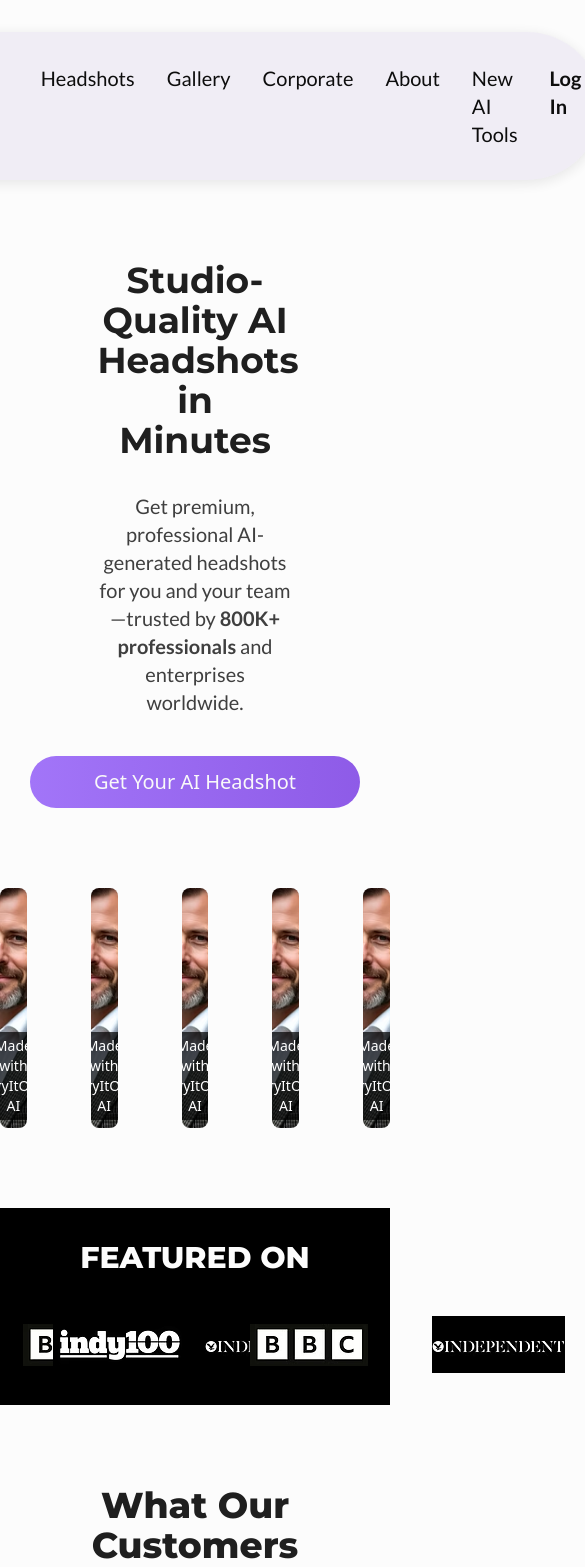
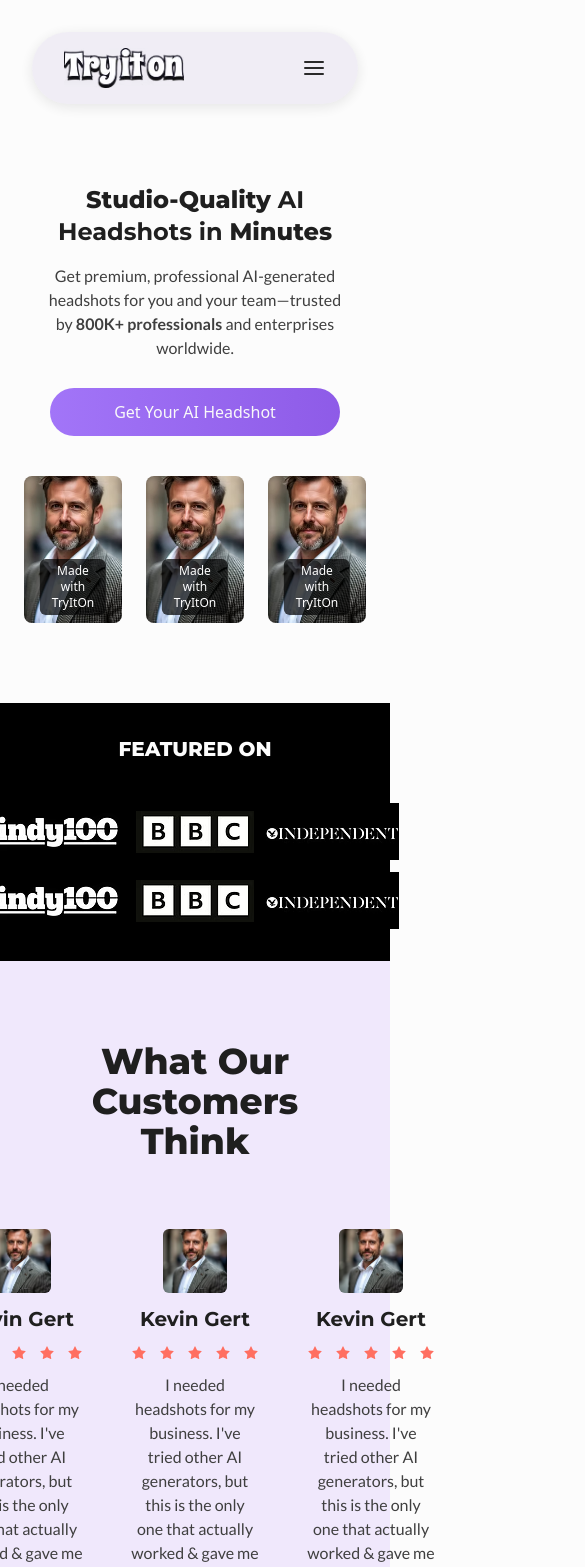
Before and after one commit to aether-flux/tryiton-redesign, a Next.js app: page / in a window 390 px wide. Shown: the top 1567 px of the page, 585 px wide, since content can reach past the window. Built offline with nearby package versions, Linux system fonts and the light colour scheme.

Commit message:
made hero section and navbar responsive

```diff
--- a/app/_components/Footer.jsx
+++ b/app/_components/Footer.jsx
@@ -2,7 +2,7 @@
 
 export const Footer = () => {
   return (
-    <footer className="px-32 py-12 border-t border-t-[#9982bf88] flex justify-between">
+    <footer className="bg-[#fff] px-32 py-12 border-t border-t-[#9982bf88] flex justify-between">
       <div>
         <img src="/tryitonlogo.png" alt="logo image" className="w-[150px]" />
         <div className="flex items-center gap-4 mt-4">
--- a/app/_components/Navbar.jsx
+++ b/app/_components/Navbar.jsx
@@ -1,22 +1,49 @@
-import Image from "next/image"
-import Link from "next/link"
+"use client";
+
+import { AlignJustify, X } from "lucide-react";
+import Image from "next/image";
+import Link from "next/link";
+import { useState } from "react";
 
 export const Navbar = () => {
+  const [menuOpen, setMenuOpen] = useState(false);
+
   return (
-    <>
-      <nav className="flex justify-center w-screen my-8 sticky top-[2%] left-[50%] z-[999]">
-        <div className="opacity-95 flex items-center justify-center gap-28 bg-[#f0edf5] rounded-full px-20 py-8 shadow-[0px_3px_15px_rgba(0,0,0,0.1)]">
-          <Image src="/tryitonlogo.png" width={120} height={70} alt="logo image" />
-          <div className="flex gap-8 font-sans">
-            <Link className="duration-200 hover:text-[#672ad1] text-xl" href="#">Headshots</Link>
-            <Link className="duration-200 hover:text-[#672ad1] text-xl" href="#">Gallery</Link>
-            <Link className="duration-200 hover:text-[#672ad1] text-xl" href="#">Corporate</Link>
-            <Link className="duration-200 hover:text-[#672ad1] text-xl" href="#">About</Link>
-            <Link className="duration-200 hover:text-[#672ad1] text-xl" href="#">New AI Tools</Link>
-            <Link className="duration-200 hover:text-[#672ad1] text-xl font-bold" href="#">Log In</Link>
+    <nav className="flex justify-center w-screen my-8 px-8 sticky top-[2%] left-[50%] z-[999]">
+      <div
+        className={`opacity-95 flex flex-col md:flex-row items-center justify-between w-full max-w-5xl bg-[#f0edf5] rounded-full px-8 md:px-20 py-4 md:py-6 shadow-[0px_3px_15px_rgba(0,0,0,0.1)]
+        transition-all duration-300 ${menuOpen ? "py-10 rounded-xl" : ""}`}
+      >
+        {/* Top Row: Logo & Menu Button */}
+        <div className="flex items-center justify-between w-full md:w-auto">
+          <a href="#">
+            <Image src="/tryitonlogo.png" width={120} height={70} alt="logo image" />
+          </a>
+
+          {/* Menu Button */}
+          <button
+            className="block md:hidden"
+            onClick={() => setMenuOpen(!menuOpen)}
+            aria-label="Toggle Menu"
+          >
+            {menuOpen ? <X className="w-6 h-6 hover:text-[#672ad1] hover:scale-[1.1] transition-all duration-150 cursor-pointer" stroke="#1f1f1f" /> : <AlignJustify className="w-6 h-6 hover:text-[#672ad1] hover:scale-[1.1] transition-all duration-150 cursor-pointer" stroke="#1f1f1f" />}
+          </button>
+        </div>
+
+        {/* Navbar Links: Expands Inside the Navbar */}
+        <div className={`overflow-hidden transition-all duration-300 ease-in-out
+          ${menuOpen ? "max-h-[300px] opacity-100" : "max-h-0 opacity-0"}
+          md:max-h-none md:opacity-100 md:flex md:flex-row md:items-center`}>
+          <div className="flex flex-col md:flex-row gap-6 md:gap-8 items-center mt-4 md:mt-0">
+            <Link className="duration-200 hover:text-[#672ad1] text-lg" href="#">Headshots</Link>
+            <Link className="duration-200 hover:text-[#672ad1] text-lg" href="#">Gallery</Link>
+            <Link className="duration-200 hover:text-[#672ad1] text-lg" href="#">Corporate</Link>
+            <Link className="duration-200 hover:text-[#672ad1] text-lg" href="#">About</Link>
+            <Link className="duration-200 hover:text-[#672ad1] text-lg" href="#">New AI Tools</Link>
+            <Link className="duration-200 hover:text-[#672ad1] text-lg font-bold" href="#">Log In</Link>
           </div>
         </div>
-      </nav>
-    </>
-  )
-}
+      </div>
+    </nav>
+  );
+};
--- a/app/_components/ui/SwapCard.jsx
+++ b/app/_components/ui/SwapCard.jsx
@@ -1,18 +1,18 @@
-export const SwapCard = ({ ai, hover }) => {
+export const SwapCard = ({ ai, hover, className }) => {
   return (
-     <div className="relative w-48 h-60 rounded-lg overflow-hidden group cursor-pointer hover:scale-[1.1] duration-200">
+    <div className={`${className} relative w-full max-w-[8rem] sm:max-w-[8rem] md:max-w-[12rem] lg:max-w-[15rem] aspect-[2/3] rounded-lg overflow-hidden group cursor-pointer hover:scale-[1.1] duration-200`}>
       {/* AI Generated Image (Default Visible) */}
       <div className="absolute inset-0 w-full h-full transition-transform delay-200 duration-500 ease-in-out origin-center group-hover:scale-x-0">
         <img src={ai} alt="AI Generated" className="w-full h-full object-cover" />
-        <div className="absolute bottom-2 left-1/2 -translate-x-1/2 bg-black/70 text-white px-3 py-1 rounded-md text-sm text-center">
-          Made with TryItOn AI
+        <div className="absolute bottom-2 left-1/2 -translate-x-1/2 bg-black/70 text-white px-3 py-1 rounded-md text-xs sm:text-sm text-center">
+          Made with TryItOn
         </div>
       </div>
 
       {/* Original Image (Expands on Hover) */}
       <div className="absolute inset-0 w-full h-full scale-x-0 transition-transform delay-200 duration-500 ease-in-out origin-center group-hover:scale-x-100">
         <img src={hover} alt="Original" className="w-full h-full object-cover" />
-        <div className="absolute bottom-2 left-1/2 -translate-x-1/2 bg-black/70 text-white px-3 py-1 rounded-md text-sm text-center">
+        <div className="absolute bottom-2 left-1/2 -translate-x-1/2 bg-black/70 text-white px-3 py-1 rounded-md text-xs sm:text-sm text-center">
           Original Image
         </div>
       </div>
--- a/app/_pages/HomePage.jsx
+++ b/app/_pages/HomePage.jsx
@@ -13,10 +13,10 @@
       <section id="main" className="mt-20">
         <div className="main-content">
           <div className="main-text flex flex-col items-center">
-            <h1 className="font-head font-bold text-4xl text-[#1f1f1f] text-center w-1/2"><span className="font-bold">Studio-Quality</span> AI Headshots in <span className="font-bold">Minutes</span></h1>
-            <p className="font-sans text-xl text-[#3f3f3f] text-center mt-8 w-1/2">Get premium, professional AI-generated headshots for you and your team—trusted by <span className="font-bold">800K+ professionals</span> and enterprises worldwide.</p>
-            <button className="flex items-center mt-10 cursor-pointer group">
-              <div className="text-[#f9f9f9] text-xl rounded-full px-16 py-3 bg-[linear-gradient(90deg,#a275f8_0%,#7a41d7_100%)]
+            <h1 className="font-head font-bold text-2xl md:text-4xl text-[#1f1f1f] text-center w-3/4 md:w-1/2"><span className="font-extrabold">Studio-Quality</span> AI Headshots in <span className="font-extrabold">Minutes</span></h1>
+            <p className="font-sans text-md md:text-xl text-[#3f3f3f] text-center mt-4 w-3/4 md:w-1/2">Get premium, professional AI-generated headshots for you and your team—trusted by <span className="font-bold">800K+ professionals</span> and enterprises worldwide.</p>
+            <button className="flex items-center mt-7 cursor-pointer group">
+              <div className="text-[#f9f9f9] text-md md:text-xl rounded-full px-16 py-3 bg-[linear-gradient(90deg,#a275f8_0%,#7a41d7_100%)]
                   bg-[length:200%_200%] transition-all duration-500 group-hover:bg-[position:100%_0%]">
                 Get Your AI Headshot
               </div>
@@ -24,33 +24,33 @@
 
           </div>
 
-          <div className="flex justify-center items-center gap-16 mt-20">
+          <div className="flex justify-center items-center gap-6 md:gap-16 mt-10 px-6 md:mt-20">
             <SwapCard ai={"/person.jpg"} hover={"/person2.jpg"} />
             <SwapCard ai={"/person.jpg"} hover={"/person2.jpg"} />
             <SwapCard ai={"/person.jpg"} hover={"/person2.jpg"} />
-            <SwapCard ai={"/person.jpg"} hover={"/person2.jpg"} />
-            <SwapCard ai={"/person.jpg"} hover={"/person2.jpg"} />
+            <SwapCard ai={"/person.jpg"} hover={"/person2.jpg"} className="hidden md:block" />
+            <SwapCard ai={"/person.jpg"} hover={"/person2.jpg"} className="hidden md:block" />
           </div>
         </div>
       </section>
 
       <section id="feats" className="w-screen bg-[#000] mt-20 py-8">
-        <h1 className="text-[#fcfcfc] font-head font-extrabold text-3xl uppercase text-center">Featured On</h1>
-        <div className="flex justify-center items-center gap-16 mt-10">
-          <div className="flex justify-center items-center gap-16">
-            <img src="/Indi100.png" alt="Indi100" />
-            <img src="/bbclogo.jpg" alt="BBC" />
-            <img src="/independent.png" alt="Independent" />
+        <h1 className="text-[#fcfcfc] font-head font-extrabold text-xl md:text-3xl uppercase text-center">Featured On</h1>
+        <div className="flex flex-col md:flex-row justify-center items-center gap-3 md:gap-16 mt-10 px-5 md:px-0">
+          <div className="flex justify-center items-center gap-3 md:gap-16">
+            <img src="/Indi100.png" alt="Indi100" className="w-full h-full" />
+            <img src="/bbclogo.jpg" alt="BBC" className="w-full h-full" />
+            <img src="/independent.png" alt="Independent" className="w-full h-full" />
           </div>
-          <div className="flex justify-center items-center gap-16">
-            <img src="/Indi100.png" alt="Indi100" />
-            <img src="/bbclogo.jpg" alt="BBC" />
-            <img src="/independent.png" alt="Independent" />
+          <div className="flex justify-center items-center gap-3 md:gap-16">
+            <img src="/Indi100.png" alt="Indi100" className="w-full h-full" />
+            <img src="/bbclogo.jpg" alt="BBC" className="w-full h-full" />
+            <img src="/independent.png" alt="Independent" className="w-full h-full" />
           </div>
         </div>
       </section>
 
-      <section id="reviews" className="px-32 py-20 flex flex-col items-center">
+      <section id="reviews" className="bg-[#f0e8fc] px-32 py-20 flex flex-col items-center">
         <h1 className="font-head font-extrabold text-4xl text-center text-[#1f1f1f]">What Our Customers Think</h1>
         <div className="mt-14 flex justify-between items-center">
           <ReviewCard img="/person.jpg" name="Kevin Gert" review="I needed headshots for my business. I've tried other AI generators, but this is the only one that actually worked & gave me results that look exactly like me. Plus, I got outstanding styling ideas! Highly recommend." />
@@ -74,7 +74,7 @@
         </div>
       </section>
 
-      <section id="newfeats" className="flex flex-col items-center justify-center gap-10 px-32 py-20">
+      <section id="newfeats" className="bg-[#f0e8fc] flex flex-col items-center justify-center gap-10 px-32 py-20">
         <h1 className="font-head font-extrabold text-4xl text-center text-[#1f1f1f]">Our Latest AI Tools</h1>
         <p className="font-sans text-lg text-center text-[#3f3f3f] w-1/2">From the new Stella AI Marketing tool for businesses to the Custom Studio for advertising agencies. Click to learn more or book a meeting to discuss your company's AI needs.</p>
         <button className="flex items-center cursor-pointer group">
```
